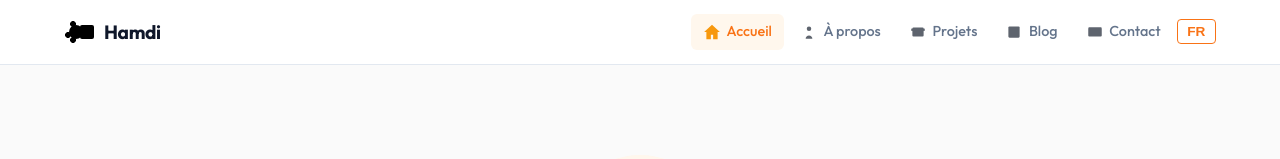
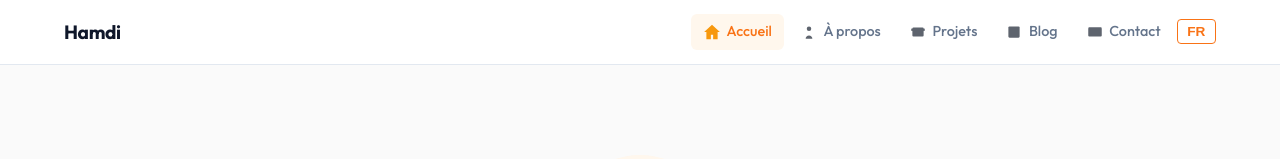
Before and after one commit to HamdiMechelloukh/blog-hamdi-mechelloukh, a React (Vite) app: page / in a window 1280 px wide. Shown: the top 159 px of the page. Built offline with nearby package versions, Linux system fonts and the light colour scheme.

Commit message:
Remove logo icon from navbar

```diff
--- a/src/components/Navbar.tsx
+++ b/src/components/Navbar.tsx
@@ -15,7 +15,6 @@ const Navbar = () => {
     <nav className="navbar">
       <div className="container navbar-content">
         <NavLink to="/" className="nav-logo">
-          <img src={assetPaths.fullstack} alt="Logo" style={{ width: '32px', height: '32px' }} />
           Hamdi
         </NavLink>
         <div className="nav-links">
```
